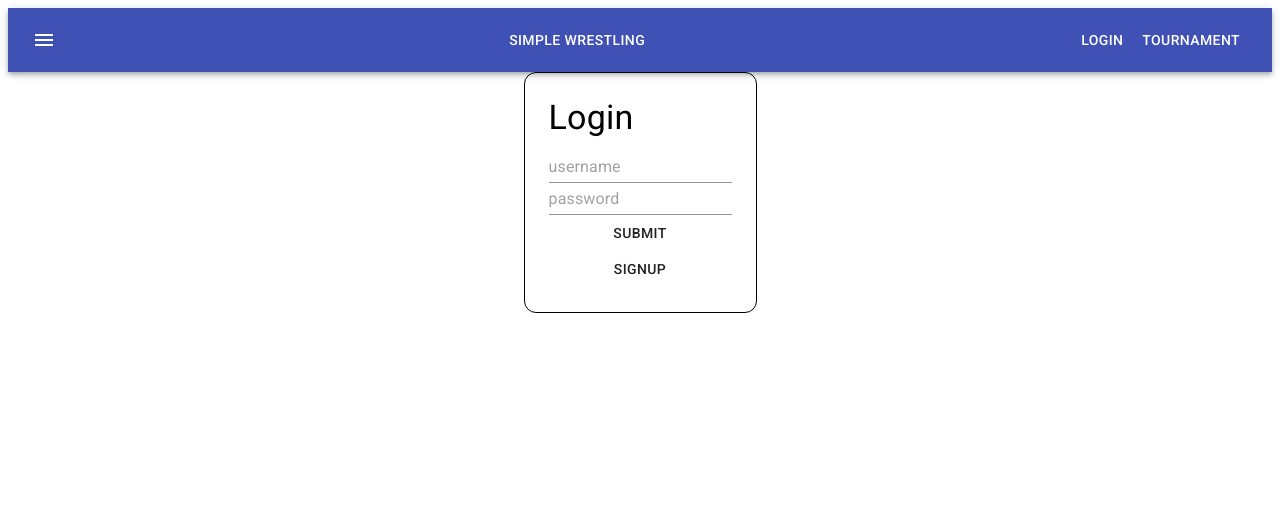
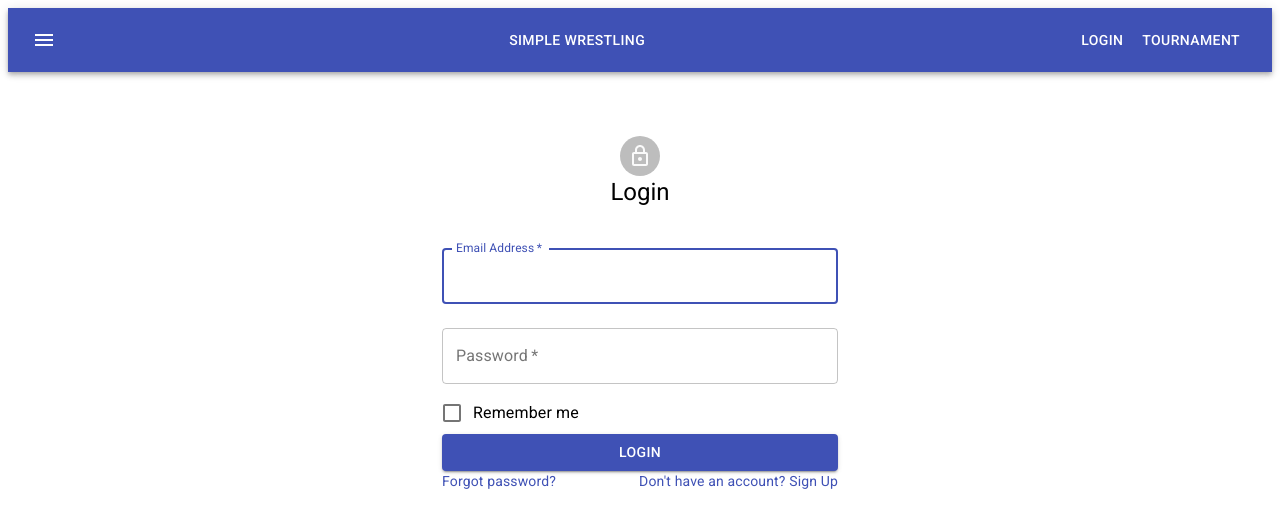
Before and after one commit to huy9997/SimpleWrestling, a React (Create React App) app in the folder client/: page /login in a window 1280 px wide. Shown: the top 528 px of the page. Built offline with nearby package versions, Linux system fonts and the light colour scheme.

Commit message:
working on getting the drop down menu to work and working on the post request

```diff
--- a/client/public/index.html
+++ b/client/public/index.html
@@ -30,7 +30,7 @@
       work correctly both with client-side routing and a non-root public URL.
       Learn how to configure a non-root public URL by running `npm run build`.
     -->
-    <title>React App</title>
+    <title>Simple Wrestling</title>
   </head>
   <body>
     <noscript>You need to enable JavaScript to run this app.</noscript>
--- a/client/src/screens/Login.js
+++ b/client/src/screens/Login.js
@@ -1,26 +1,33 @@
 import React, { Component } from "react";
+import Avatar from "@material-ui/core/Avatar";
+import Button from "@material-ui/core/Button";
+import TextField from "@material-ui/core/TextField";
+import FormControlLabel from "@material-ui/core/FormControlLabel";
+import Checkbox from "@material-ui/core/Checkbox";
+import Link from "@material-ui/core/Link";
 import Grid from "@material-ui/core/Grid";
 import Box from "@material-ui/core/Box";
-import Input from "@material-ui/core/Input";
-import Button from "@material-ui/core/Button";
+import LockOutlinedIcon from "@material-ui/icons/LockOutlined";
 import Typography from "@material-ui/core/Typography";
+import Container from "@material-ui/core/Container";
 import axios from "axios";
+
 class App extends Component {
   constructor(props) {
     super(props);
     this.state = {
-      username: "",
+      email: "",
       password: ""
     };
   }
   onchange = e => {
     this.setState({ [e.target.name]: e.target.value });
   };
-  onSubmit = () => {
+  onsubmit = () => {
     axios
-      .post("http://localhost:5000/api/auth/login", {
-        email: "admin@gmail.com",
-        password: "password"
+      .post("api/auth/login", {
+        email: this.state.email,
+        password: this.state.password
       })
       .then(function(response) {
         console.log(response, "sucecss");
@@ -30,37 +37,71 @@ class App extends Component {
       });
   };
   render() {
-    console.log(this.state);
     return (
-      <Grid container direction="column" justify="center">
-        <Grid container direction="row" justify="center" alignItems="center">
-          <Box
-            borderRadius={12}
-            border={1}
-            p={3}
-            display="flex"
-            flexDirection="column"
-          >
-            <Typography variant="h4" gutterBottom>
-              Login
-            </Typography>
-            <Input
+      <Container component="main" maxWidth="xs">
+        <Box mt={8} display="flex" flexDirection="column" alignItems="center">
+          <Avatar m={3}>
+            <LockOutlinedIcon />
+          </Avatar>
+          <Typography component="h1" variant="h5">
+            Login
+          </Typography>
+          <Box mt={3} width={1} noValidate>
+            <TextField
+              variant="outlined"
+              margin="normal"
+              required
+              fullWidth
+              id="email"
+              label="Email Address"
+              name="email"
+              autoComplete="email"
+              autoFocus
               onChange={e => this.onchange(e)}
-              name="username"
-              value={this.state.username}
-              placeholder="username"
+              value={this.state.email}
             />
-            <Input
+            <TextField
+              variant="outlined"
+              margin="normal"
+              required
+              fullWidth
+              name="password"
+              label="Password"
+              type="password"
+              id="password"
+              autoComplete="current-password"
               onChange={e => this.onchange(e)}
-              name="password"
               value={this.state.password}
-              placeholder="password"
             />
-            <Button onClick={this.onSubmit}>Submit</Button>
-            <Button href="/signup">Signup</Button>
+            <FormControlLabel
+              control={<Checkbox value="remember" color="primary" />}
+              label="Remember me"
+            />
+            <Button
+              type="submit"
+              fullWidth
+              variant="contained"
+              color="primary"
+              m={3}
+              onClick={this.onsubmit}
+            >
+              login
+            </Button>
+            <Grid container>
+              <Grid item xs>
+                <Link href="#" variant="body2">
+                  Forgot password?
+                </Link>
+              </Grid>
+              <Grid item>
+                <Link href="/signup" variant="body2">
+                  {"Don't have an account? Sign Up"}
+                </Link>
+              </Grid>
+            </Grid>
           </Box>
-        </Grid>
-      </Grid>
+        </Box>
+      </Container>
     );
   }
 }
--- a/client/src/screens/signup.js
+++ b/client/src/screens/signup.js
@@ -3,16 +3,27 @@ import Avatar from "@material-ui/core/Avatar";
 import Button from "@material-ui/core/Button";
 import TextField from "@material-ui/core/TextField";
 import FormControlLabel from "@material-ui/core/FormControlLabel";
+import MenuItem from "@material-ui/core/MenuItem";
+import Menu from "@material-ui/core/Menu";
 import Checkbox from "@material-ui/core/Checkbox";
 import Link from "@material-ui/core/Link";
 import Grid from "@material-ui/core/Grid";
 import Box from "@material-ui/core/Box";
 import LockOutlinedIcon from "@material-ui/icons/LockOutlined";
 import Typography from "@material-ui/core/Typography";
-import { makeStyles, styled } from "@material-ui/core/styles";
 import Container from "@material-ui/core/Container";
 import axios from "axios";
 
+const accountType = [
+  {
+    value: "wrestler",
+    label: "wrestler"
+  },
+  {
+    value: "admin",
+    label: "admin"
+  }
+];
 class App extends Component {
   constructor(props) {
     super(props);
@@ -21,7 +32,7 @@ class App extends Component {
       last_name: "",
       email: "",
       password: "",
-      date_of_birht: "",
+      date_of_birth: "",
       address: "",
       //wrestler
       team: "",
@@ -33,7 +44,23 @@ class App extends Component {
       type_of_account: ""
     };
   }
-
+  onchange = e => {
+    console.log(this.state.type_of_account, "this is the state");
+    this.setState({ [e.target.name]: e.target.value });
+  };
+  onSubmit = e => {
+    axios
+      .post("api/auth/login", {
+        email: this.state.email,
+        password: this.state.password
+      })
+      .then(function(response) {
+        console.log(response, "sucecss");
+      })
+      .catch(function(error) {
+        console.log(error, "error");
+      });
+  };
   render() {
     return (
       <Container component="main" maxWidth="xs">
@@ -44,7 +71,7 @@ class App extends Component {
           <Typography component="h1" variant="h5">
             Sign up
           </Typography>
-          <form mt={3} width={1} noValidate>
+          <Box mt={3} width={1} noValidate>
             <Grid container spacing={2}>
               <Grid item xs={12} sm={6}>
                 <TextField
@@ -56,6 +83,8 @@ class App extends Component {
                   id="firstName"
                   label="First Name"
                   autoFocus
+                  onChange={e => this.onchange(e)}
+                  value={this.state.first_name}
                 />
               </Grid>
               <Grid item xs={12} sm={6}>
@@ -67,6 +96,8 @@ class App extends Component {
                   label="Last Name"
                   name="lastName"
                   autoComplete="lname"
+                  onChange={e => this.onchange(e)}
+                  value={this.state.last_name}
                 />
               </Grid>
               <Grid item xs={12}>
@@ -78,6 +109,8 @@ class App extends Component {
                   label="Email Address"
                   name="email"
                   autoComplete="email"
+                  onChange={e => this.onchange(e)}
+                  value={this.state.email}
                 />
               </Grid>
               <Grid item xs={12}>
@@ -90,7 +123,67 @@ class App extends Component {
                   type="password"
                   id="password"
                   autoComplete="current-password"
+                  onChange={e => this.onchange(e)}
+                  value={this.state.password}
                 />
+              </Grid>
+              <Grid item xs={12}>
+                <TextField
+                  variant="outlined"
+                  required
+                  fullWidth
+                  name="date_of_birth"
+                  type="date"
+                  id="date_of_birth"
+                  onChange={e => this.onchange(e)}
+                  value={this.state.date_of_birth}
+                />
+              </Grid>
+              <Grid item xs={12}>
+                <TextField
+                  variant="outlined"
+                  required
+                  fullWidth
+                  name="home_town"
+                  label="Home Town"
+                  type="address"
+                  id="home_town"
+                  onChange={e => this.onchange(e)}
+                  value={this.state.address}
+                />
+              </Grid>
+              <Grid item xs={12}>
+                <TextField
+                  select
+                  label="With Select"
+                  onChange={this.onchange}
+                  value={this.state.type_of_account}
+                >
+                  {accountType.map(option => (
+                    <MenuItem key={option.value} value={option.value}>
+                      {option.value}
+                    </MenuItem>
+                  ))}
+                </TextField>
+                {/* <TextField
+                  id="type_of_account"
+                  select
+                  label="Type of Account"
+                  value={this.state.type_of_account}
+                  onChange={this.onchange}
+                  helperText="Please select the type of account you would like to create"
+                  margin="normal"
+                >
+                  {accountType.map(option => (
+                    <MenuItem
+                      onClick={event => this.handleClose(option, event)}
+                      key={option.value}
+                      value={option.value}
+                    >
+                      {option.label}
+                    </MenuItem>
+                  ))}
+                </TextField> */}
               </Grid>
               <Grid item xs={12}>
                 <FormControlLabel
@@ -117,7 +210,7 @@ class App extends Component {
                 </Link>
               </Grid>
             </Grid>
-          </form>
+          </Box>
         </Box>
       </Container>
     );
```
Also changed, not shown: client/src/components/login/index.js (deleted, +0 -12 lines).
